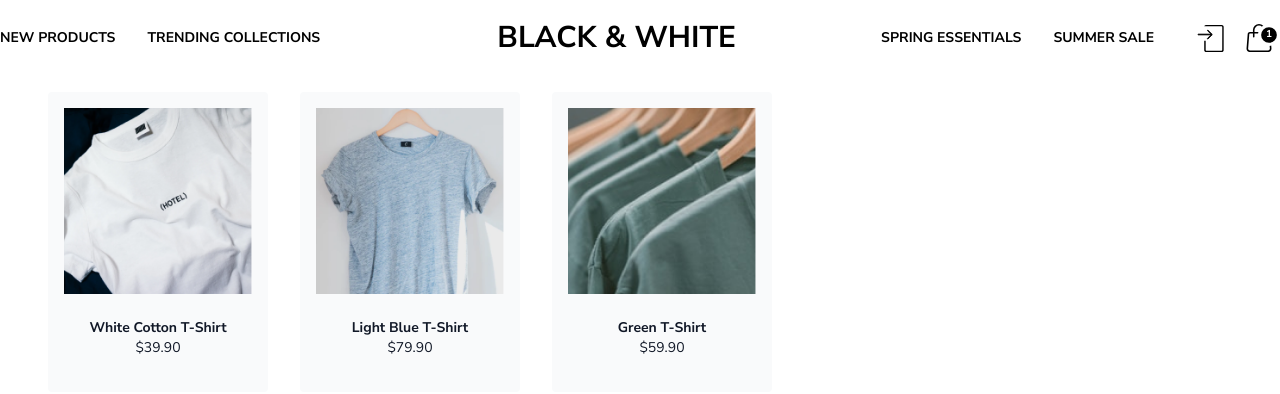
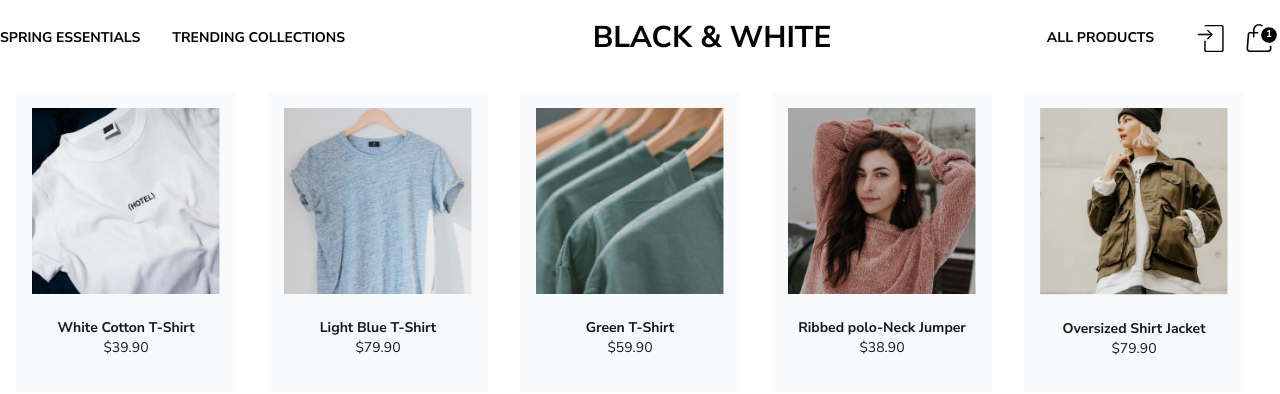
Before and after one commit to h-ivan/ecommerce, a React (Vite) app: page /products in a window 1280 px wide. Shown: the top 394 px of the page. Built offline with nearby package versions, Linux system fonts and the light colour scheme.

Commit message:
router v1

```diff
--- a/mock/db.json
+++ b/mock/db.json
@@ -5,7 +5,7 @@
     "brand": "Jack & James",
     "price": 39.90,
     "stock": 10,
-    "category": "Spring Essentials",
+    "category": "spring",
     "imageUrl": "./src/assets/img/products/white-cotton-t-shirt.png"
   },
   {
@@ -14,7 +14,7 @@
     "brand": "Jack & James",
     "price": 79.90,
     "stock": 5,
-    "category": "Spring Essentials",
+    "category": "spring",
     "imageUrl": "./src/assets/img/products/light-blue-t-shirt.png"
   },
   {
@@ -23,7 +23,25 @@
     "brand": "Jack & James",
     "price": 59.90,
     "stock": 3,
-    "category": "Spring Essentials",
+    "category": "spring",
     "imageUrl": "./src/assets/img/products/green-t-shirt.png"
+  },
+  {
+    "id": 4,
+    "name": "Ribbed polo-Neck Jumper",
+    "brand": "Jack & James",
+    "price": 38.90,
+    "stock": 2,
+    "category": "trending",
+    "imageUrl": "./src/assets/img/products/ribbed-polo-neck-jumper.png"
+  },
+  {
+    "id": 5,
+    "name": "Oversized Shirt Jacket",
+    "brand": "Jack & James",
+    "price": 79.90,
+    "stock": 6,
+    "category": "trending",
+    "imageUrl": "./src/assets/img/products/oversized-shirt-jacket.png"
   }
 ]
--- a/mock/promise.js
+++ b/mock/promise.js
@@ -4,6 +4,6 @@ export function getItems() {
     return new Promise((resolve, reject) => {
         setTimeout(() => {
             resolve(db);
-        }, 2000);
+        }, 500);
     });
 }
--- a/src/App.jsx
+++ b/src/App.jsx
@@ -9,7 +9,7 @@ function App() {
         <div className="app">
             <Navbar/>
             <Routes>
-                <Route path="/" element={<ItemListContainer/>}/>
+                <Route path="/products" element={<ItemListContainer/>}/>
                 <Route path="/item/:id" element={<ItemDetailContainer/>}/>
                 <Route path="/category/:category" element={<ItemListContainer/>}/>
                 <Route path="*" element={<ItemListContainer/>}/>
--- a/src/components/ItemDetailContainer/ItemDetailContainer.jsx
+++ b/src/components/ItemDetailContainer/ItemDetailContainer.jsx
@@ -11,7 +11,7 @@ function ItemDetailContainer() {
         fetch('../mock/db.json')
             .then((response) => response.json())
             .then((data) => {
-                setItem(data.filter(item => item.id === parseInt(productId))[0]);
+                setItem(data.find(item => item.id === parseInt(productId)));
             }
         );
     }
--- a/src/components/ItemListContainer/ItemListContainer.jsx
+++ b/src/components/ItemListContainer/ItemListContainer.jsx
@@ -2,21 +2,27 @@ import './ItemListContainer.scss';
 import ItemList from "../ItemList/ItemList.jsx";
 import {useEffect, useState} from "react";
 import {getItems} from "../../../mock/promise.js";
+import {useParams} from "react-router-dom";
 
 function ItemListContainer(props) {
 
     const [items, setItems] = useState([]);
     const [loading, isLoading] = useState(true);
+    const {category} = useParams();
 
     useEffect(() => {
         getItems().then(item => {
-            setItems(item);
+            if (!category) {
+                setItems(item);
+            } else {
+                setItems(item.filter((product) => product.category === category));
+            }
             isLoading(false);
         }).catch(err => {
                 console.log(err);
             }
         );
-    }, []);
+    }, [category]);
 
 
     return (
--- a/src/components/ItemListContainer/ItemListContainer.scss
+++ b/src/components/ItemListContainer/ItemListContainer.scss
@@ -5,5 +5,4 @@
   flex
   font-light
   text-sm
-  mx-4
 }
--- a/src/components/Navbar/Navbar.jsx
+++ b/src/components/Navbar/Navbar.jsx
@@ -7,23 +7,20 @@ import {Link} from "react-router-dom";
 function Navbar() {
     return (
         <header className="header container">
-            <a href="#" className="nav-link">
-                new products
-            </a>
-            <a href="#" className="nav-link">
+            <Link className="nav-link" to={'/category/spring'}>
+                spring essentials
+            </Link>
+            <Link className="nav-link" to={'/category/trending'}>
                 trending collections
-            </a>
+            </Link>
             <Link className="brand-name" to={'/'}>
-                <h1 >
+                <h1>
                     black & white
                 </h1>
             </Link>
-            <a href="#" className="nav-link">
-                spring essentials
-            </a>
-            <a href="#" className="nav-link">
-                summer sale
-            </a>
+            <Link className="nav-link" to={'/products'}>
+                all products
+            </Link>
             <div className="flex items-center">
                 <a href="#" className="cart-icon-link">
                     <LoginIcon className="menu-icon"/>
```
Also changed, not shown: src/assets/img/products/oversized-shirt-jacket.png (added), src/assets/img/products/ribbed-polo-neck-jumper.png (added).
